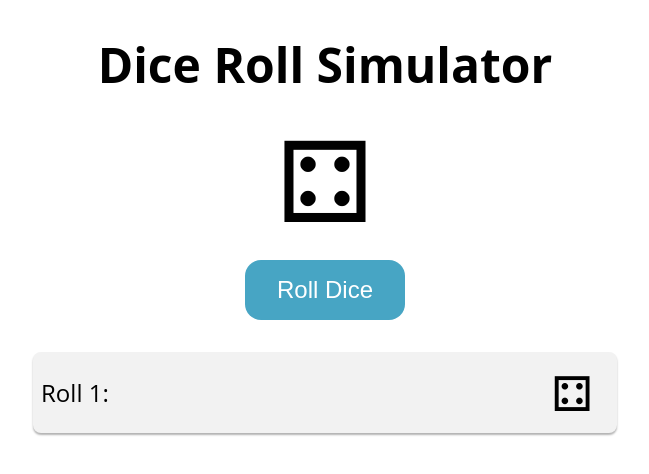
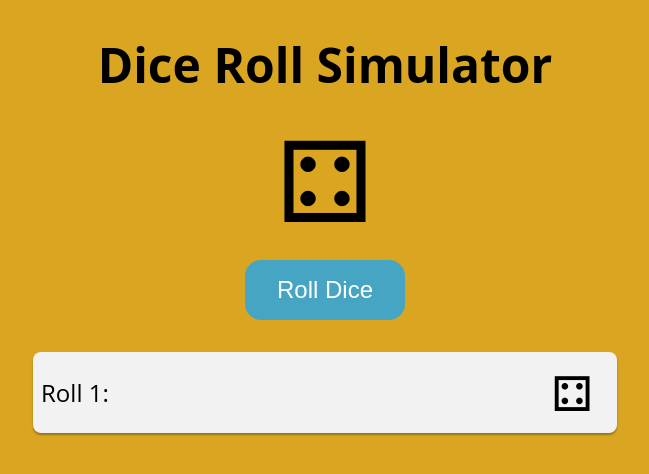
Before and after one commit to peymangiit/Dice-roll, a plain HTML site: page index.html in a window 1280 px wide. Both pictures are taken after a click on the button "Roll Dice". Shown: the whole page, without its empty margins (315-964 px from the left). Drawn offline with Linux system fonts and the light colour scheme.

Commit message:
add dynamin bg

```diff
--- a/script.js
+++ b/script.js
@@ -14,6 +14,7 @@ let historyList = [];
 function getDiceFace() {
     let result = Math.floor(Math.random() * 6); // give a number between 0-5
     // console.log(diceRolls[result]);
+    updateBG(result);
     historyList.push(diceRolls[result]);
     // console.log(historyList)
     return diceRolls[result];
@@ -28,6 +29,11 @@ function updateHistoryList() {
         rollHistoryEl.appendChild(listItem);
     }
 }
+function updateBG(result){
+    const bodyEl = document.querySelector("body");
+    let colors = ["bisque", "aqua", "greenyellow" , "goldenrod" , "blue" , "blueviolet"];
+    bodyEl.style.backgroundColor = `${colors[result]}`;
+}
 
 buttonEl.addEventListener("click", () => {
     diceEl.classList.add("roll-animation");
--- a/style.css
+++ b/style.css
@@ -7,6 +7,7 @@
 body{
     font-family: "Open Sans", sans-serif;
     text-align: center;
+    transition: background-color .3s ease;
 }
 
 h1{
```
